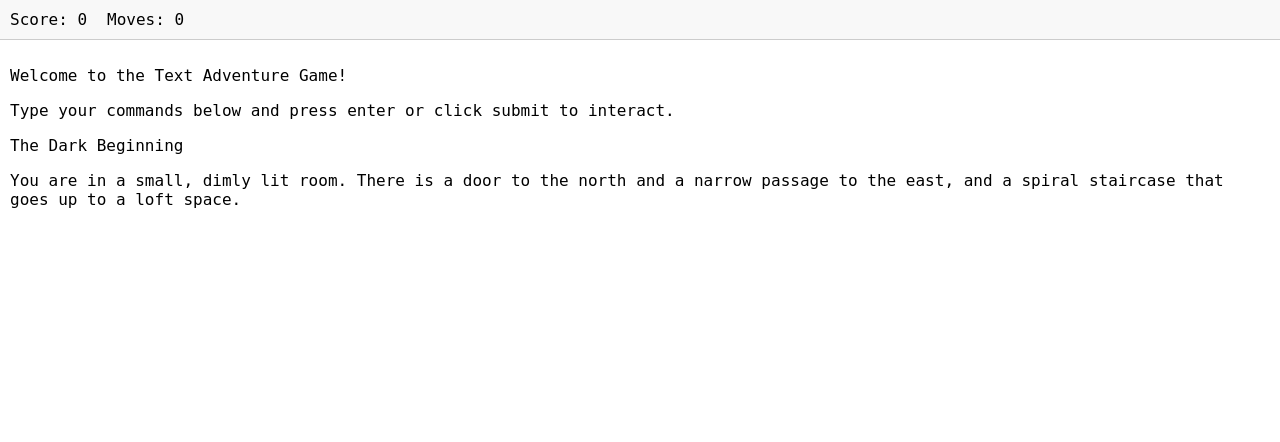
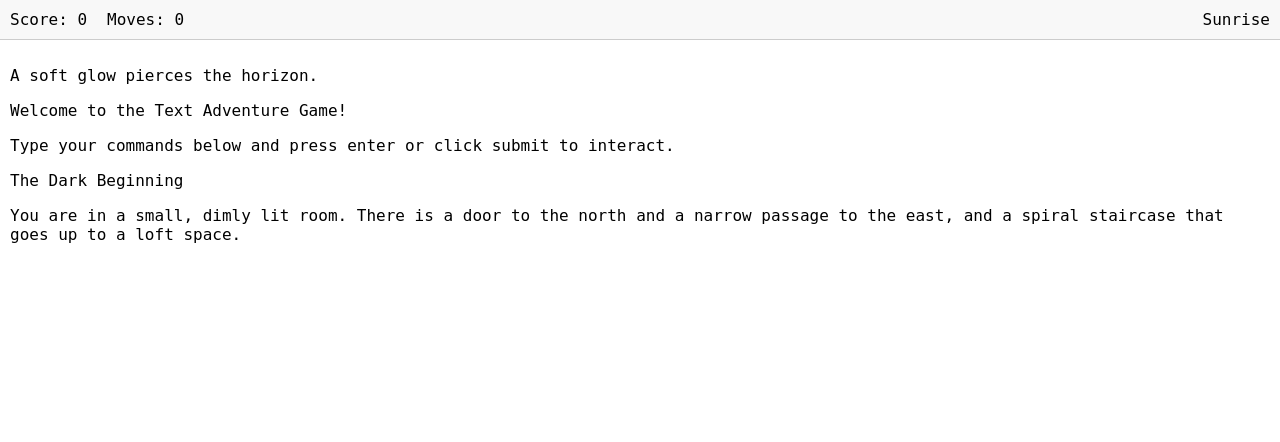
Before and after one commit to oxygensmith/text-adventure, a Flask app: page / in a window 1280 px wide. Shown: the top 442 px of the page. Run offline with Flask 3, Linux system fonts and the light colour scheme.

Commit message:
Add basic passage of time and related command and display.

```diff
--- a/static/script.js
+++ b/static/script.js
@@ -13,6 +13,7 @@ class Game {
             visited: ['startRoom'],
             score: 0,
             moves: 0,
+            time: 8,
             mode: localStorage.getItem('gameMode') || 'light',
             awaitingRestartConfirmation: false
         };
@@ -23,6 +24,7 @@ class Game {
         this.scoreDisplay = document.getElementById('score');
         this.movesDisplay = document.getElementById('moves');
         this.updateScoreAndMovesDisplay();  // Initial display update
+        this.updateTimeDisplay();
     }
 
     setupCommands() {
@@ -40,6 +42,7 @@ class Game {
             'd': new DownCommand(this),
             'down': new DownCommand(this),
             'look': new LookCommand(this),
+            'time': new TimeCommand(this),
             'wait': new WaitCommand(this),
             'score': new ScoreCommand(this),
             'brief': new BriefCommand(this),
@@ -101,10 +104,10 @@ class Game {
         messageContainer.appendChild(userInputP);
     }
 
-    addParserResponse(message) {
+    addParserResponse(message, style = "normal") {
         const messageContainer = document.getElementById('message-container');
         const parserOutputP = document.createElement('p');
-        parserOutputP.className = 'parser-output';
+        parserOutputP.className = `$('parser-output')`;
         parserOutputP.textContent = message;
         messageContainer.appendChild(parserOutputP);
         // Ensure new messages are scrolled into view
@@ -133,7 +136,9 @@ class Game {
         // for successful actions that increment the
         // move count in the game.
         this.state.moves++;
+        this.advanceTime(1);
         console.log("visited:", this.state.visited);
+        console.log(this.state.time);
         // TO DO:
         // this.game.handleEventDurations();
         this.updateScoreAndMovesDisplay();
@@ -144,6 +149,56 @@ class Game {
     updateScoreAndMovesDisplay() {
         this.scoreDisplay.textContent = this.state.score;
         this.movesDisplay.textContent = this.state.moves;
+    }
+
+    updateTimeDisplay() {
+        const hour = this.state.time;
+        let periodMessage = "";
+
+        if (hour === 8) {
+            this.state.periodOfDay = "Sunrise";
+            periodMessage = "A soft glow pierces the horizon.";
+        } else if (hour === 9) {
+            this.state.periodOfDay = "Morning";
+            periodMessage = "The day brightens as the sun climbs.";
+        } else if (hour === 12) {
+            this.state.periodOfDay = "Noon";
+            periodMessage = "The sun reigns overhead, relentless.";
+        } else if (hour === 15) {
+            this.state.periodOfDay = "Late Afternoon";
+            periodMessage = "The shadows of objects begin to lengthen.";
+        } else if (hour === 18) {
+            this.state.periodOfDay = "Dusk";
+            periodMessage = "The horizon burns with the dying light.";
+        } else if (hour === 20) {
+            this.state.periodOfDay = "Evening";
+            periodMessage = "Twilight descends, enveloping the world in soft darkness.";
+        } else if (hour === 22) {
+            this.state.periodOfDay = "Night";
+            periodMessage = "The cloak of night covers all in stillness.";
+        } else if (hour === 4) {
+            this.state.periodOfDay = "Before Sunrise";
+            periodMessage = "The deepest dark before the dawn.";
+        }
+
+        if (periodMessage) {
+            this.addParserResponse(periodMessage);
+        }
+        // this.addParserResponse(`The current time is ${this.state.time}:00.`);
+        this.updatePeriodOfDayDisplay();
+    }
+
+    updatePeriodOfDayDisplay() {
+        const periodDisplay = document.getElementById('period-of-day');
+        periodDisplay.textContent = `${this.state.periodOfDay}`;
+    }
+
+    advanceTime(hours) {
+        this.state.time += hours;
+        if (this.state.time >= 24) {
+            this.state.time -= 24; // Handle time wrap-around
+        }
+        this.updateTimeDisplay(); // Recalculate period of day and update UI
     }
 }
 
@@ -234,6 +289,12 @@ class LookCommand extends Command {
     }
 }
 
+class TimeCommand extends Command {
+    execute() {
+        this.game.addParserResponse(`The current time is ${this.state.time}:00.`);
+    }
+}
+
 class WaitCommand extends Command {
     execute() {
         this.game.addParserResponse("Time passes.");
--- a/static/styles.css
+++ b/static/styles.css
@@ -80,25 +80,27 @@ body.dark .parser-output {
     display: inherit;
 }
 
-#score-moves-display {
+#console {
     width: 100%;
-    padding: 10px;
     position: fixed;
     top: 0;
     left: 0;
     border-bottom: 1px solid #ccc;
+    background-color: #f8f8f8;
+}
+.console-padding {
+    padding: 10px;
     display: flex;
     flex-flow: row nowrap;
     justify-content: flex-start;
     align-items: center;
     gap: 20px;
-    background-color: #f8f8f8;
 }
-body.dark #score-moves-display {
+body.dark #console {
     background-color: #555;
     border-bottom: 1px solid #888;
 }
-#score-display,
-#moves-display {
-    display: inline-block;
+
+#period-of-day {
+    margin-left: auto;
 }
--- a/templates/index.html
+++ b/templates/index.html
@@ -7,9 +7,12 @@
     <link rel="stylesheet" href="/static/styles.css">
 </head>
 <body>
-    <div id="score-moves-display">
-        <div id="score-display">Score: <span id="score">0</span></div>
-        <div id="moves-display">Moves: <span id="moves">0</span></div>
+    <div id="console">
+        <div class="console-padding">
+            <div id="score-display">Score: <span id="score">0</span></div>
+            <div id="moves-display">Moves: <span id="moves">0</span></div>
+            <div id="period-of-day"></div>
+        </div>
     </div>
     <div id="message-container"></div>
     <form id="input-form">
```
